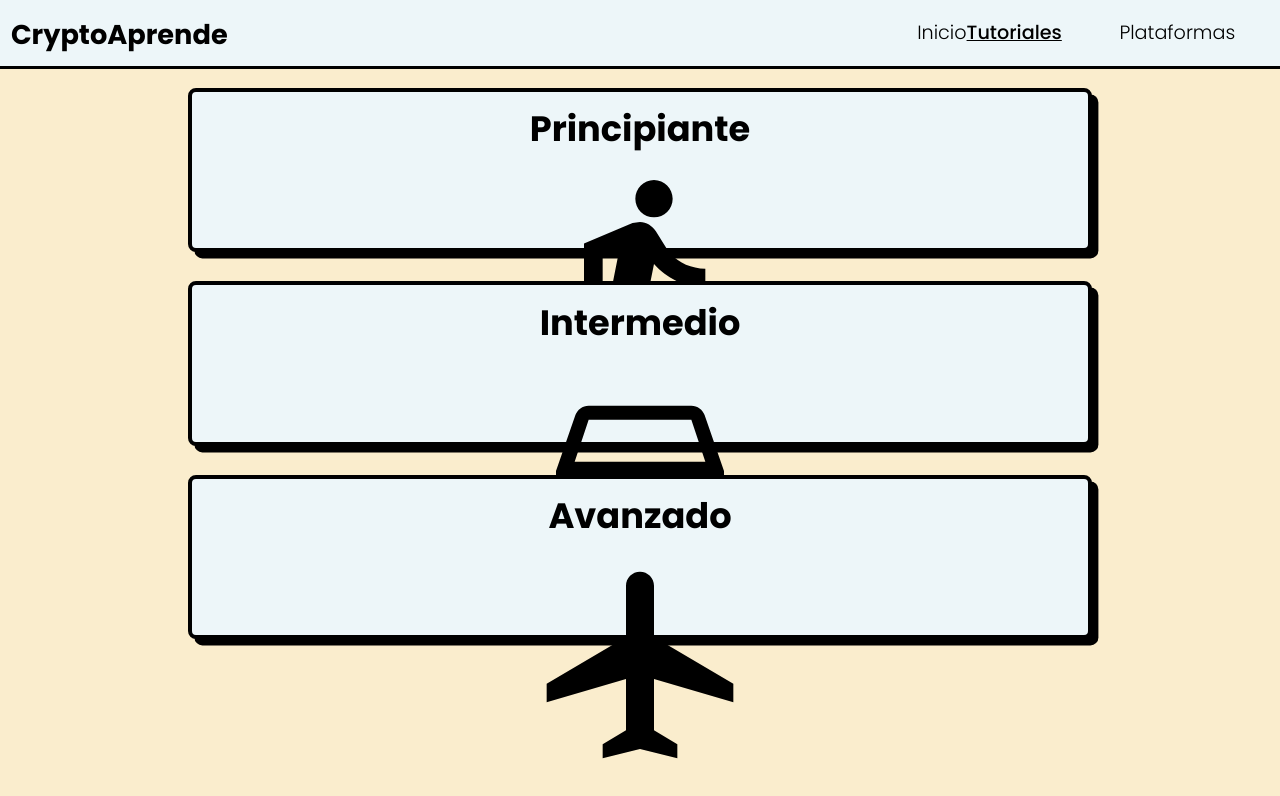
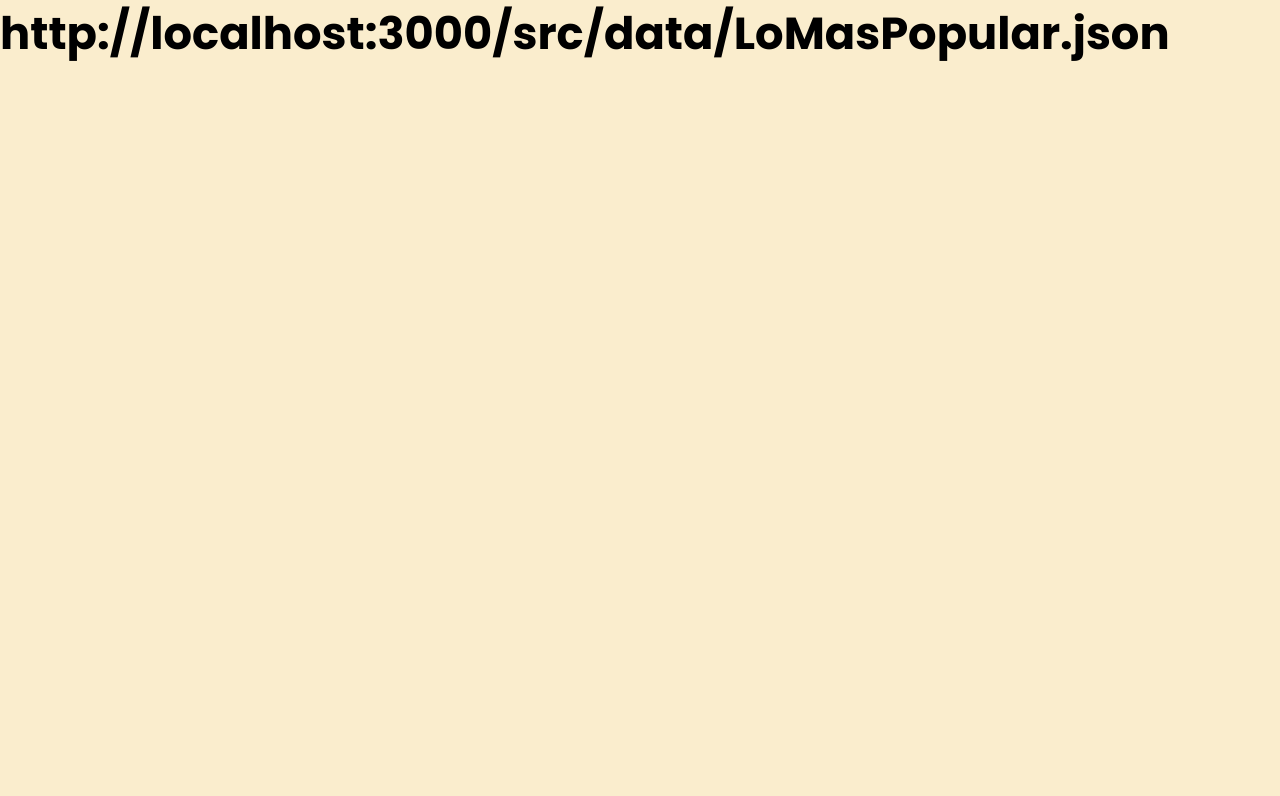
Before and after one commit to voidMuyTofu/cryptoaprende, a React (Vite) app in the folder criptoaprende/: page /tutoriales/avanzado in a window 1280 px wide. Shown: the top 796 px of the page. Built offline with nearby package versions, Linux system fonts and the light colour scheme.

Commit message:
Cambios en la rutas y añadida Pagina de 404 (Faltan estilos)

```diff
--- a/criptoaprende/src/App.tsx
+++ b/criptoaprende/src/App.tsx
@@ -1,3 +1,4 @@
+import { Outlet } from "react-router-dom";
 import HeroSection from "./components/HeroSection";
 import NavBar from "./components/NavBar";
 function App() {
--- a/criptoaprende/src/main.tsx
+++ b/criptoaprende/src/main.tsx
@@ -5,19 +5,32 @@ import App from "./App";
 import { BrowserRouter, Routes, Route } from "react-router-dom";
 import ElegirNivel from "./pages/ElegirNivel";
 import Tutoriales from "./pages/Tutoriales";
+import Page404 from "./pages/Page404";
 
 ReactDOM.render(
     <BrowserRouter>
         <Routes>
-      <Route path="/" element={<App />} />
-      <Route path="tutoriales" element={<ElegirNivel />}>
+            <Route index element={<App />} />
+            <Route path="tutoriales" element={<ElegirNivel />}></Route>
             <Route
-          path=":nivel"
+                path="tutoriales/principiante"
                 element={
-            <Tutoriales url="http://localhost:3000/src/data/TutorialesPrincipiante.json" />
+                    <Tutoriales url="http://localhost:3000/src/data/LoMasPopular.json" />
                 }
-        />
-      </Route>
+            ></Route>
+            <Route
+                path="tutoriales/intermedio"
+                element={
+                    <Tutoriales url="http://localhost:3000/src/data/LoMasPopular.json" />
+                }
+            ></Route>
+            <Route
+                path="tutoriales/avanzado"
+                element={
+                    <Tutoriales url="http://localhost:3000/src/data/LoMasPopular.json" />
+                }
+            ></Route>
+            <Route path="*" element={<Page404 />} />
         </Routes>
     </BrowserRouter>,
     document.getElementById("root")
--- a/criptoaprende/src/pages/ElegirNivel.tsx
+++ b/criptoaprende/src/pages/ElegirNivel.tsx
@@ -5,10 +5,12 @@ import styles from "../styles/ElegirNivel.module.css";
 import iconoPrincipiante from "../public/icono_principiante.svg";
 import iconoIntermedio from "../public/icono_intermedio.svg";
 import iconoAvanzado from "../public/icono_avanzado.svg";
+import { Outlet } from "react-router-dom";
 
 export default function ElegirNivel() {
     return (
         <div>
+            <Outlet></Outlet>
             <NavBar />
             <div className={styles.container}>
                 <h1 className={styles.titulo}>Tutoriales</h1>
--- /dev/null
+++ b/criptoaprende/src/pages/Page404.tsx
@@ -0,0 +1,3 @@
+export default function Page404() {
+    return <h1>Pagina no encontrada. Error 404</h1>;
+}
--- a/criptoaprende/src/pages/Tutoriales.tsx
+++ b/criptoaprende/src/pages/Tutoriales.tsx
@@ -1,7 +1,7 @@
 interface ITutoriales {
-  url: string;
+    url: string;
 }
 
 export default function Tutoriales(props: ITutoriales) {
-  return <h1>Tutoriales</h1>;
+    return <h1>{props.url}</h1>;
 }
```
Lines whose indentation alone changed are shown as unchanged.
